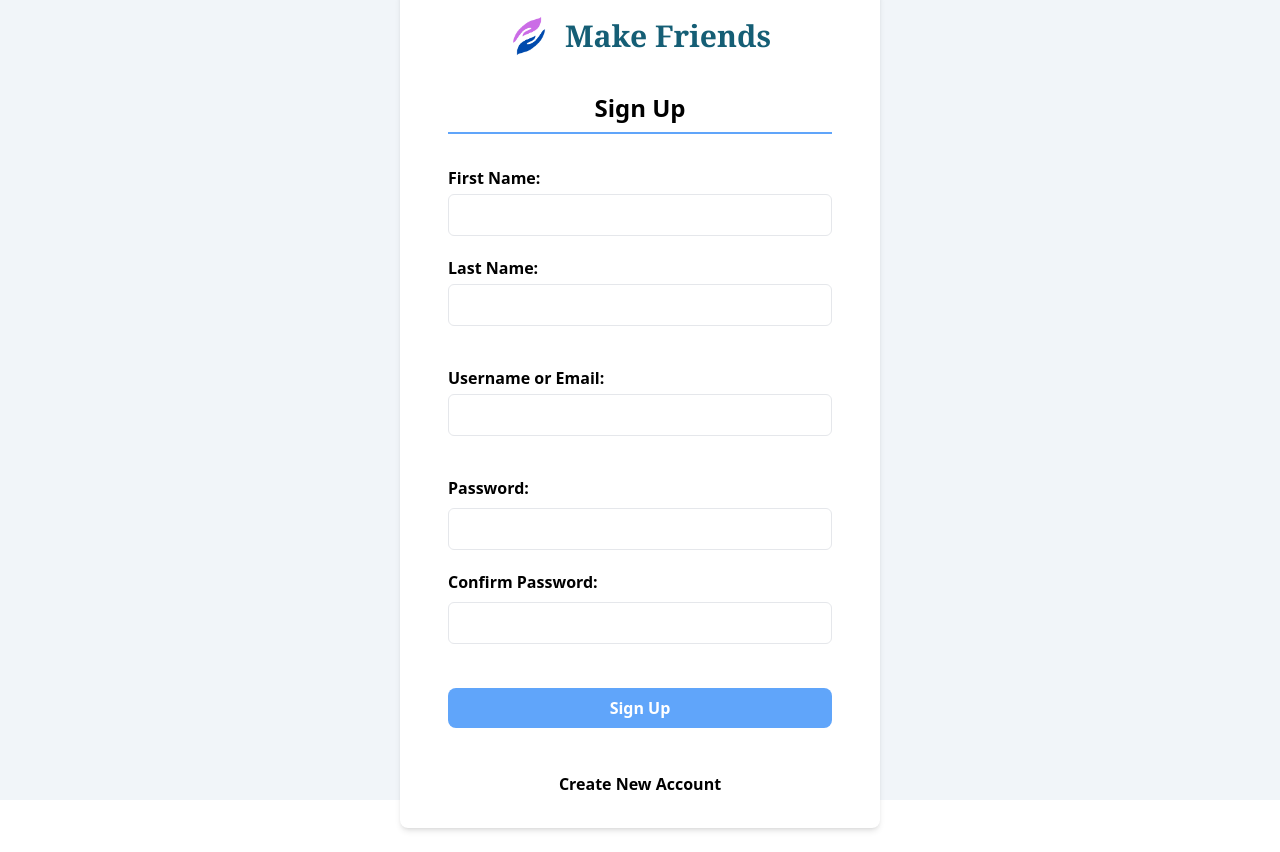
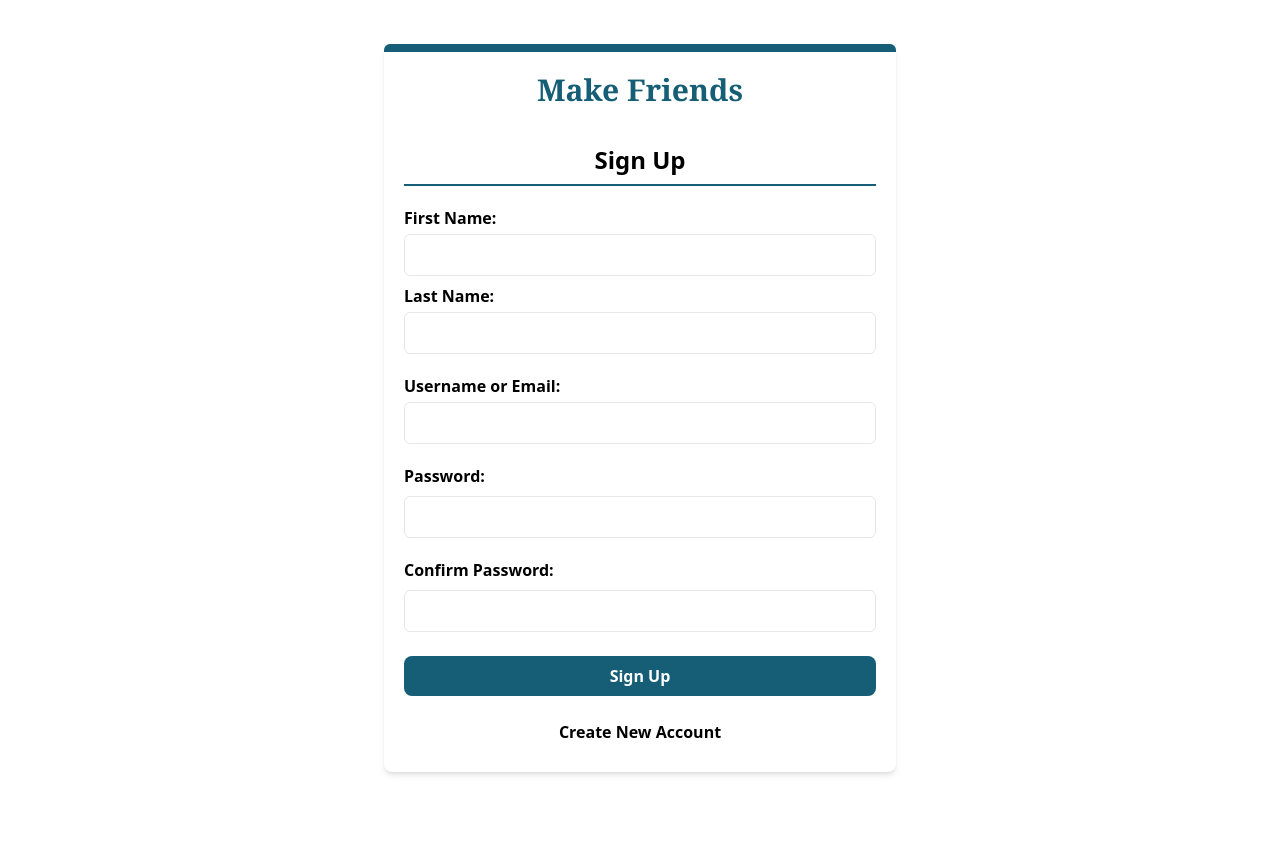
Before and after one commit to vermasavita/friends, a React (Create React App) app: page /signup in a window 1280 px wide. After the commit the page ends 800 px from the top, so only its background shows below. Built offline with nearby package versions, Linux system fonts and the light colour scheme; what miragejs would draw is missing.

Commit message:
style: login & signup

```diff
--- a/src/pages/authentication/Login.jsx
+++ b/src/pages/authentication/Login.jsx
@@ -38,18 +38,17 @@ const Login = () => {
   };
 
   return (
-    <div className="w-full h-screen px-4 py-6 flex flex-col justify-center bg-slate-100">
-      <div className="w-2/5 py-3 sm:max-w-xl mx-auto text-center sm:w-11/12">
+    <div className="w-full h-screen px-4 py-6 sm:px-0 flex flex-col justify-center bg-white">
+      <div className="w-2/5 py-3 sm:max-w-xl sm:w-10/12 mx-auto text-center md:border md:w-96">
         <div className="mt-4 bg-white shadow-md rounded-lg text-left">
-          <div className="h-2 bg-blue-500 rounded-t-md"></div>
+          <div className="h-2 bg-cyan-800 rounded-t-md"></div>
           <div className="flex justify-center py-5 gap-4 items-center">
-            <img src={logo} className="h-10" />
-            <p className="text-blue-400 title text-3xl font-bold font-serif">
+            <p className="text-cyan-800 title text-3xl font-bold font-serif">
               Make Friends
             </p>
           </div>
           <div className="px-12 py-4 pb-8 sm:px-6">
-            <h2 className="text-2xl flex justify-center font-semibold border-b-2 border-blue-400 pb-2 sm:text-xl">
+            <h2 className="text-2xl flex justify-center font-semibold border-b-2 border-cyan-800 pb-2 sm:text-xl">
               Sign In
             </h2>
             <div className="pt-8">
@@ -77,15 +76,15 @@ const Login = () => {
               />
             </div>
 
-            <div>
+            <div className="mt-5">
               <button
-                className="font-semibold w-full mt-5 mb-3 bg-blue-400 text-white px-7 rounded-lg hover:bg-blue-500 py-2"
+                className="font-semibold w-full mt-5 mb-3 bg-cyan-800 text-white px-7 rounded-lg hover:bg-slate-800 hover:text-white  py-2"
                 onClick={guestIptHandler}
               >
                 Add Guest Credential
               </button>
               <button
-                className="font-semibold w-full mb-4 bg-blue-400 text-white px-7 rounded-lg hover:bg-blue-500 py-2"
+                className="font-semibold w-full mb-4 bg-cyan-800 text-white px-7 rounded-lg hover:bg-slate-800 hover:text-white py-2"
                 onClick={loginHandler}
               >
                 Sign In
--- a/src/pages/authentication/Signup.jsx
+++ b/src/pages/authentication/Signup.jsx
@@ -53,22 +53,20 @@ const Signup = () => {
   };
 
   return (
-    <div className="w-full h-screen flex flex-col justify-center bg-slate-100 ">
-      <div className="w-2/5 sm:max-w-xl mx-auto text-center sm:w-11/12  px-4 py-6">
+    <div className="w-full h-screen flex flex-col justify-center bg-white ">
+      <div className="w-2/5 sm:max-w-xl mx-auto text-center sm:w-11/12 py-3">
         <div className="mt-4 bg-white shadow-md rounded-lg text-left">
-          <div className="h-2 bg-blue-500 rounded-t-md"></div>
-          <div className="flex justify-center py-5 gap-4 items-center">
-            <img src={logo} className="h-10" />
-            <p className="text-blue-400 title text-3xl font-bold font-serif">
+          <div className="h-2 bg-cyan-800 rounded-t-md"></div>
+          <div className="flex flex-col justify-center py-5 gap-2 items-center">
+            <p className="text-cyan-800 title text-3xl font-bold font-serif">
               Make Friends
             </p>
           </div>
-          <div className="px-12 py-4 pb-8 sm:px-6">
-            <h2 className="text-2xl flex justify-center font-semibold border-b-2 border-blue-400 pb-2 sm:text-xl">
+          <div className="px-5 py-4 pb-7 sm:px-6">
+            <h2 className="text-2xl flex justify-center font-semibold border-b-2 border-cyan-800 pb-2 sm:text-xl">
               Sign Up
             </h2>
-            <div className="pt-8">
-              <div className="flex flex-col gap-5">
+            <div className="pt-5">
                 <div>
                   <label htmlFor="firstName" className="block font-semibold">
                     First Name:
@@ -79,7 +77,7 @@ const Signup = () => {
                     id="firstName"
                     value={userIpt.firstName}
                     onChange={iptHandler}
-                    className=" border w-full h-5 px-3 py-5 mt-1 hover:outline-none focus:outline-none focus:ring-1 focus:ring-blue-400 rounded-md sm:py-4"
+                    className=" border w-full h-5 px-3 py-5 mb-2 mt-1 hover:outline-none focus:outline-none rounded-md sm:py-4"
                   />
                 </div>
                 <div>
@@ -92,7 +90,7 @@ const Signup = () => {
                     id="lastName"
                     value={userIpt.lastName}
                     onChange={iptHandler}
-                    className=" border w-full h-5 px-3 py-5 mt-1 hover:outline-none focus:outline-none focus:ring-1 focus:ring-blue-400 rounded-md sm:py-4"
+                    className=" border w-full h-5 px-3 py-5 mt-1 hover:outline-none focus:outline-none rounded-md sm:py-4"
                   />
                 </div>
                 <div>
@@ -108,7 +106,7 @@ const Signup = () => {
                     id="username"
                     value={userIpt.username}
                     onChange={iptHandler}
-                    className=" border w-full h-5 px-3 py-5 mt-1 hover:outline-none focus:outline-none focus:ring-1 focus:ring-blue-400 rounded-md sm:py-4"
+                    className=" border w-full h-5 px-3 py-5 mt-1 hover:outline-none focus:outline-none rounded-md sm:py-4"
                   />
                 </div>
                 <div>
@@ -124,7 +122,7 @@ const Signup = () => {
                     id="password"
                     value={userIpt.password}
                     onChange={iptHandler}
-                    className=" border w-full h-5 px-3 py-5 mt-2 hover:outline-none focus:outline-none focus:ring-1 focus:ring-blue-400 rounded-md sm:py-4"
+                    className=" border w-full h-5 px-3 py-5 mt-2 hover:outline-none focus:outline-none rounded-md sm:py-4"
                   />
                   <div>
                     <label
@@ -139,13 +137,13 @@ const Signup = () => {
                       id="confirmPassword"
                       value={userIpt.confirmPassword}
                       onChange={iptHandler}
-                      className=" border w-full h-5 px-3 py-5 mt-2 hover:outline-none focus:outline-none focus:ring-1 focus:ring-blue-400 rounded-md sm:py-4"
+                      className=" border w-full h-5 px-3 py-5 mt-2 hover:outline-none focus:outline-none rounded-md sm:py-4"
                     />
                   </div>
                 </div>
                 <button
                   onClick={signUpHandler}
-                  className="font-semibold w-full my-6 bg-blue-400 text-white px-7 rounded-lg hover:bg-blue-500 py-2"
+                  className="font-semibold w-full my-6 bg-cyan-800 text-white px-7 rounded-lg hover:bg-slate-800 hover:text-white  py-2"
                 >
                   Sign Up
                 </button>
@@ -154,7 +152,6 @@ const Signup = () => {
                     <button>Create New Account</button>
                   </NavLink>
                 </div>
-              </div>
             </div>
           </div>
         </div>
```
